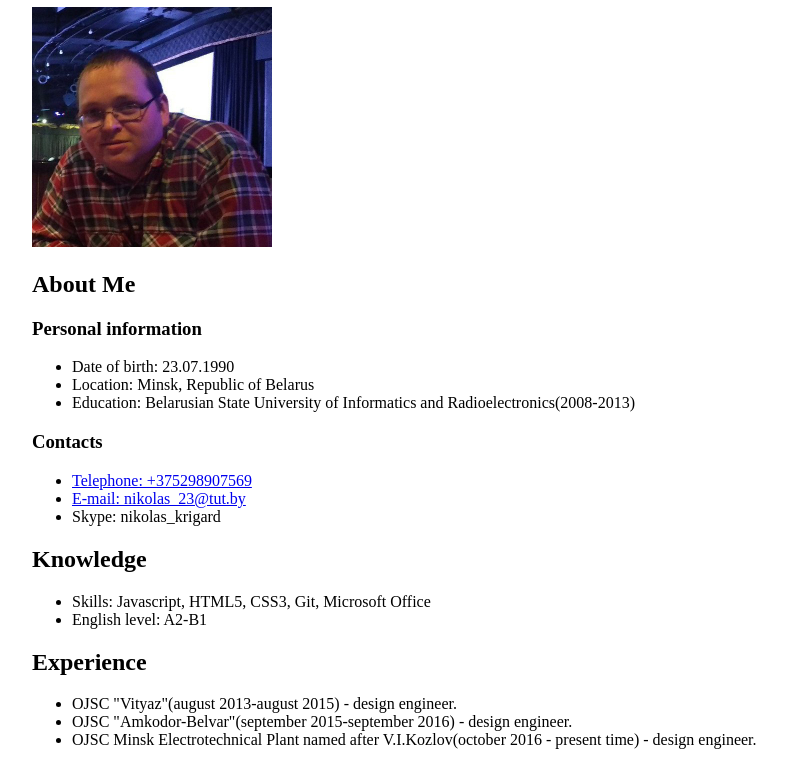
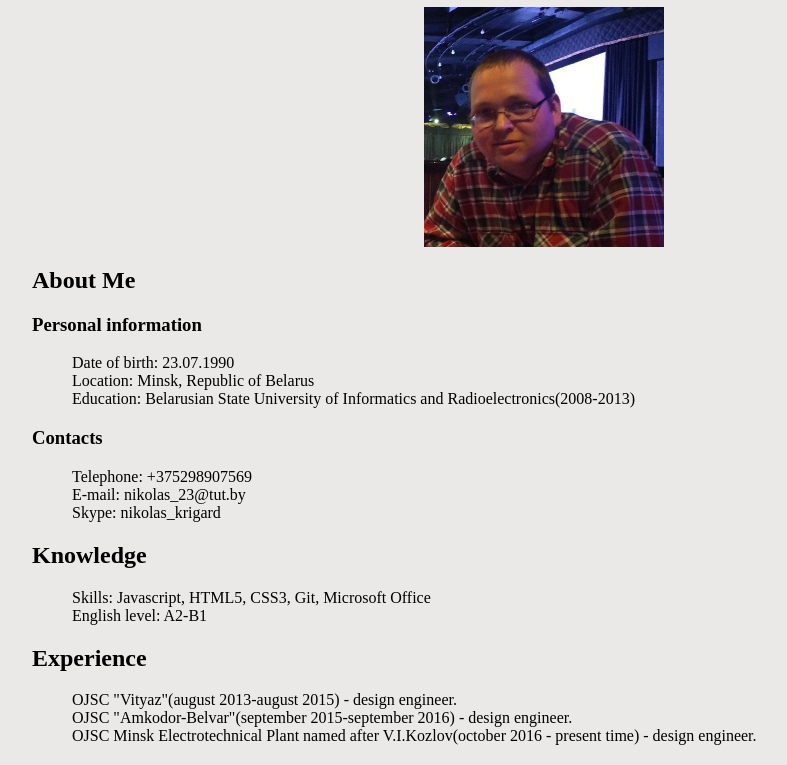
Before and after one commit to nikola2390/rsschool-2019Q1-cv, a plain HTML site: page index.html in a window 1280 px wide. Shown: the part 73-838 px from the top of the page, without its empty margins (96-883 px from the left). Drawn offline with Linux system fonts and the light colour scheme.

Commit message:
style: add style to page

```diff
--- a/styles/style.css
+++ b/styles/style.css
@@ -1,4 +1,23 @@
 body {
   max-width: 1024px;
   margin: 0 auto;
+  background: rgba(207, 198, 198, 0.4);
 }
+
+h1 {
+  text-align: center;
+}
+
+header img {
+  display: block;
+  margin: 0 auto;
+}
+
+a {
+  text-decoration: none;
+  color: rgb(0, 0, 0);
+}
+
+li {
+  list-style: none;
+}
```
